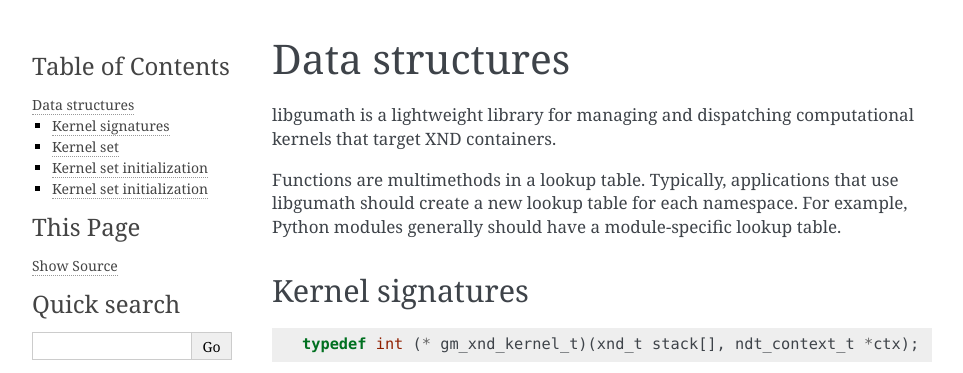
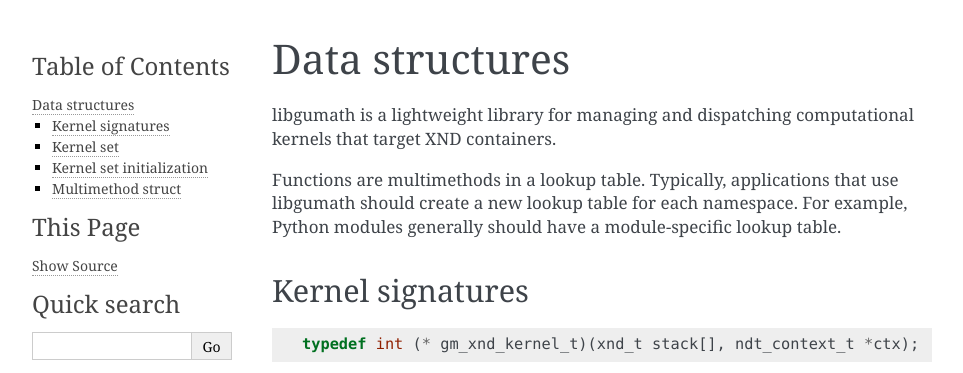
Before and after one commit to xnd-project/libgumath, a Sphinx documentation site: the page built from doc/libgumath/data-structures.rst, in a window 1280 px wide and 900 px high. Shown: the top 373 px of the window, without its empty margins (148-1111 px from the left). Built offline with Sphinx 7.4.7, drawn with Linux system fonts in a browser that asks for light colours; some of the changed text lies outside the part shown.

Commit message:
Fix headline.

```diff
--- a/doc/libgumath/data-structures.rst
+++ b/doc/libgumath/data-structures.rst
@@ -100,8 +100,8 @@ translation unit contains an array of hundreds of *gm_kernel_init_t* structs
 together with a function that initializes a specific lookup table.
 
 
-Kernel set initialization
--------------------------
+Multimethod struct
+------------------
 
 .. topic:: kernel set initialization
 
```
